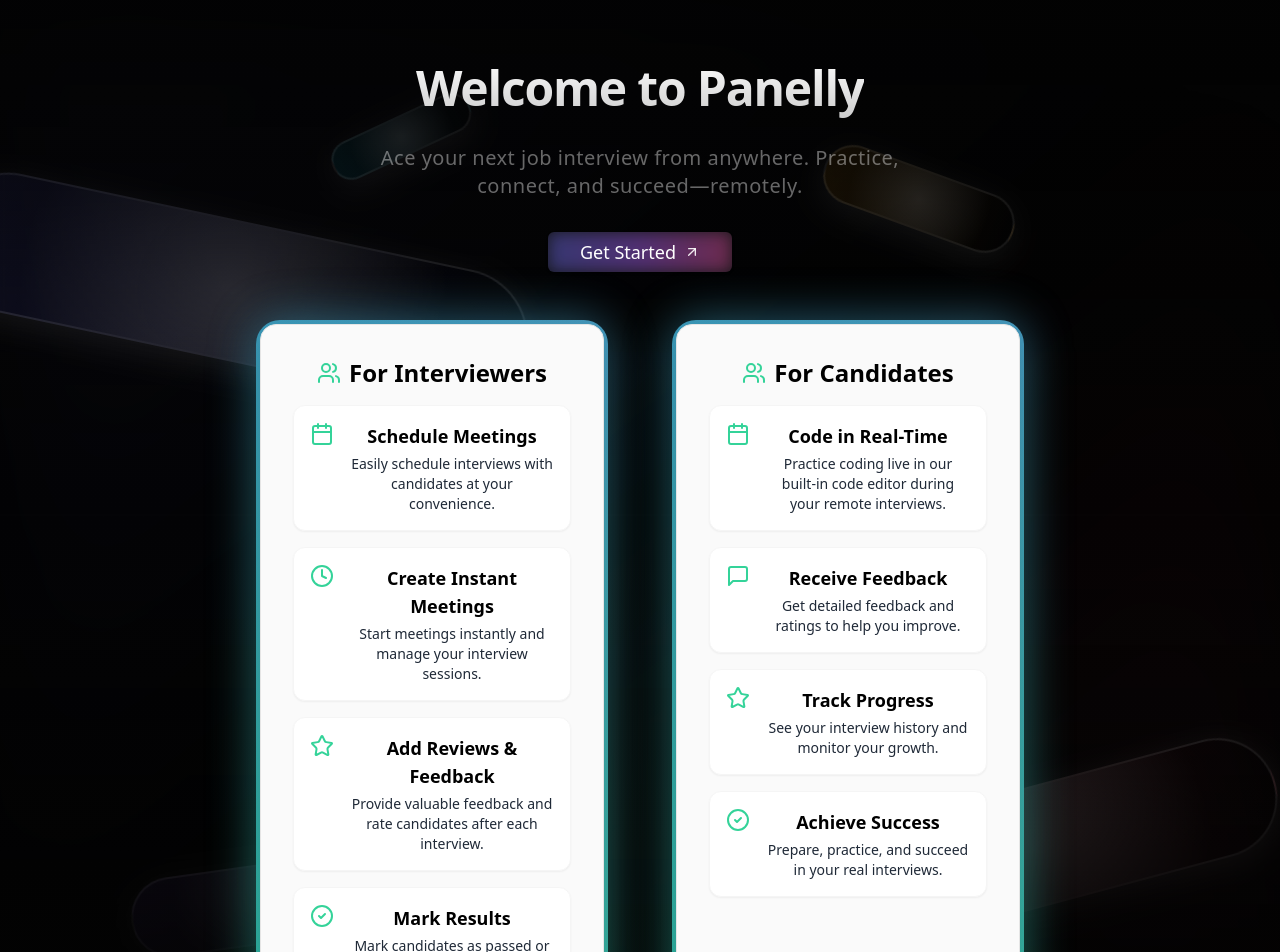
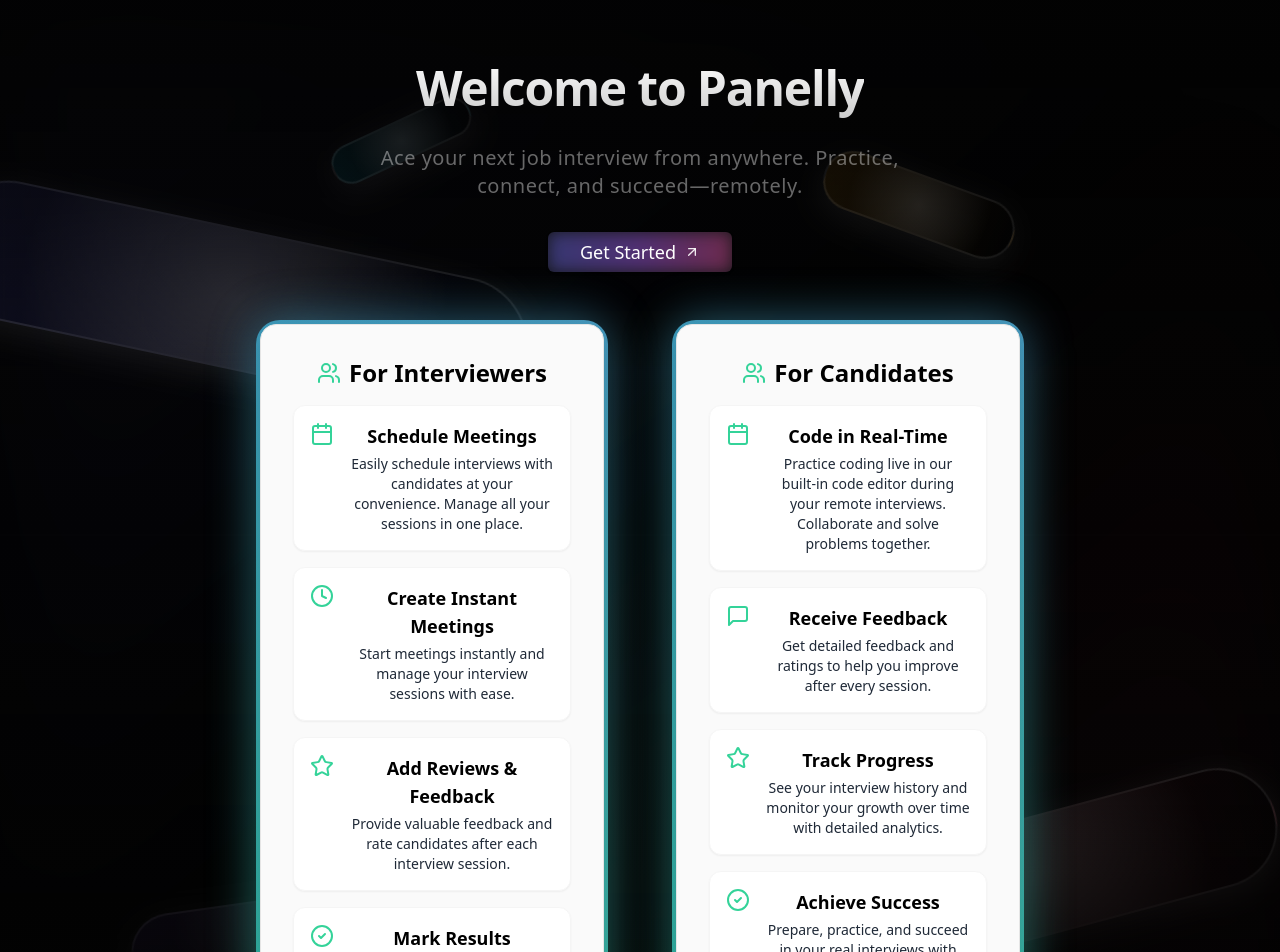
Before and after one commit to urvichawla/Panelly, a Next.js app: page / in a window 1280 px wide. Shown: the top 952 px of the page. Built offline with nearby package versions, Linux system fonts and the light colour scheme; no server answers.

Commit message:
fixed candidates dashboard

```diff
--- a/src/app/(admin)/dashboard/page.tsx
+++ b/src/app/(admin)/dashboard/page.tsx
@@ -51,6 +51,11 @@ function DashboardPage() {
 
   return (
     <div className="container mx-auto py-10">
+      {isCandidate && (
+        <div className="mb-6">
+          <p className="text-base text-muted-foreground">You will see all your scheduled interviews here as they are added.</p>
+        </div>
+      )}
       <div className="flex items-center mb-8">
         {isInterviewer && (
           <Link href="/schedule">
--- a/src/app/(root)/(home)/page.tsx
+++ b/src/app/(root)/(home)/page.tsx
@@ -88,6 +88,7 @@ export default function Home() {
             <div>
               <h1 className="text-3xl font-bold">Your Interviews</h1>
               <p className="text-muted-foreground mt-1">Manage your scheduled interviews with ease</p>
+
             </div>
             <div className="mt-8">
               {interviews === undefined ? (
--- a/src/components/LandingPage.tsx
+++ b/src/components/LandingPage.tsx
@@ -40,22 +40,22 @@ export default function LandingPage() {
               <FeatureCard
                 icon={<CalendarIcon className="h-6 w-6 text-emerald-400" />}
                 title="Schedule Meetings"
-                description="Easily schedule interviews with candidates at your convenience."
+                description="Easily schedule interviews with candidates at your convenience. Manage all your sessions in one place."
               />
               <FeatureCard
                 icon={<ClockIcon className="h-6 w-6 text-emerald-400" />}
                 title="Create Instant Meetings"
-                description="Start meetings instantly and manage your interview sessions."
+                description="Start meetings instantly and manage your interview sessions with ease."
               />
               <FeatureCard
                 icon={<StarIcon className="h-6 w-6 text-emerald-400" />}
                 title="Add Reviews & Feedback"
-                description="Provide valuable feedback and rate candidates after each interview."
+                description="Provide valuable feedback and rate candidates after each interview session."
               />
               <FeatureCard
                 icon={<CheckCircle2Icon className="h-6 w-6 text-emerald-400" />}
                 title="Mark Results"
-                description="Mark candidates as passed or failed."
+                description="Mark candidates as passed or failed and track interview outcomes."
               />
             </div>
           </div>
@@ -70,22 +70,22 @@ export default function LandingPage() {
               <FeatureCard
                 icon={<CalendarIcon className="h-6 w-6 text-emerald-400" />}
                 title="Code in Real-Time"
-                description="Practice coding live in our built-in code editor during your remote interviews."
+                description="Practice coding live in our built-in code editor during your remote interviews. Collaborate and solve problems together."
               />
               <FeatureCard
                 icon={<MessageSquareIcon className="h-6 w-6 text-emerald-400" />}
                 title="Receive Feedback"
-                description="Get detailed feedback and ratings to help you improve."
+                description="Get detailed feedback and ratings to help you improve after every session."
               />
               <FeatureCard
                 icon={<StarIcon className="h-6 w-6 text-emerald-400" />}
                 title="Track Progress"
-                description="See your interview history and monitor your growth."
+                description="See your interview history and monitor your growth over time with detailed analytics."
               />
               <FeatureCard
                 icon={<CheckCircle2Icon className="h-6 w-6 text-emerald-400" />}
                 title="Achieve Success"
-                description="Prepare, practice, and succeed in your real interviews."
+                description="Prepare, practice, and succeed in your real interviews with confidence."
               />
             </div>
           </div>
```
